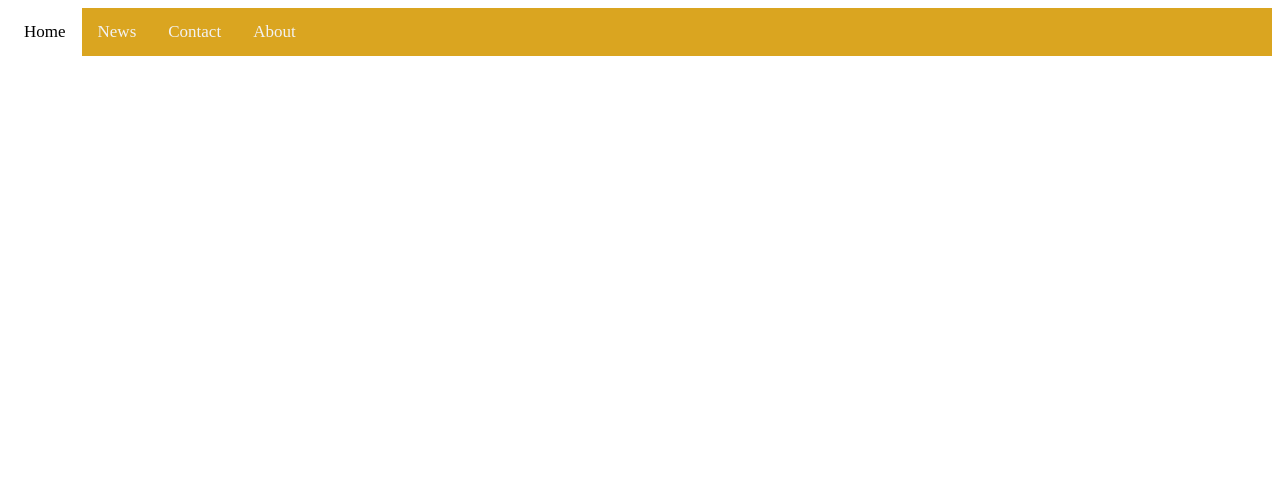
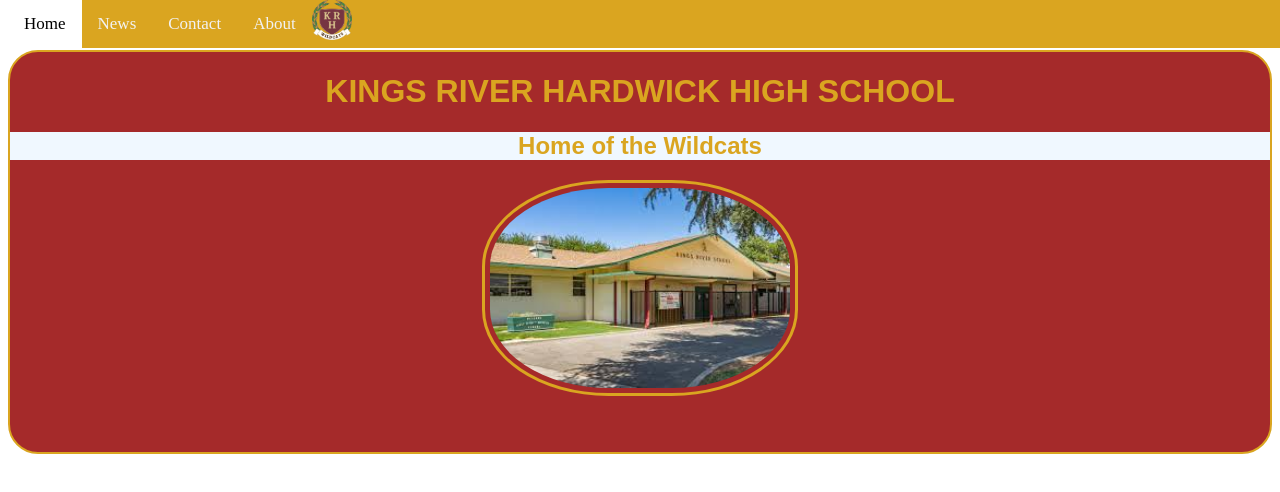
Before and after one commit to ColbyDomingos/COMP001B.AssignmentW4.1, a plain HTML site: page index.html in a window 1280 px wide. Drawn offline with Linux system fonts and the light colour scheme.

Commit message:
finished top of page

```diff
--- a/index.html
+++ b/index.html
@@ -16,12 +16,26 @@
 <body>
     <header>
         <div class="topnav">
+            <img src="images/krhlogo.png" alt="logo" width="40" height="40">
             <a class="active" href="index.html">Home</a>
             <a href="#news">News</a>
             <a href="#contact">Contact</a>
             <a href="#about">About</a>
         </div>
     </header>
+    <main>
+        <div id="pageTop">
+            <h1 id="welcome">KINGS RIVER HARDWICK HIGH SCHOOL</h1>
+
+            <h2 id="declaration">Home of the Wildcats</h2>
+
+            <img src="images/mainEntrance.jpg" alt="main entrance" width="300" height="200">
+        </div>
+
+        <div id="pageMid">
+            <img >
+        </div>
+    </main>
 
 </body>
 </html>
--- a/main.css
+++ b/main.css
@@ -1,7 +1,53 @@
+main{
+    margin-top: 50px;
+}
+
+main #welcome{
+    text-align: center;
+    color: goldenrod;
+    font-family:Arial, Helvetica, sans-serif
+
+}
+
+main #declaration{
+    background-color:aliceblue;
+
+    text-align: center;
+    color: goldenrod;
+    font-family:Arial, Helvetica, sans-serif
+
+}
+
+#pageTop{
+
+    height: 400px;
+
+
+    background-color: brown;
+    background-repeat: no-repeat;
+
+    border: 2px solid goldenrod;
+    border-radius: 30px;
+
+    img{
+        border: 3px solid goldenrod;
+        border-radius: 40%;
+        padding: 5px;
+
+        display: block;
+        margin-left: auto;
+        margin-right: auto;
+    }
+}
+
+
 /* Here down for topnav*/
 .topnav {
     background-color: goldenrod;
     overflow: hidden;
+    position: fixed;
+    top: 0;
+    width: 100%;
 }
 
 .topnav a {
@@ -15,7 +61,7 @@
 
 .topnav a:hover{
     background-color: white;
-    color: black;
+    color: brown;
 }
 
 .topnav a.active {
```
Also changed, not shown: images/grad.jpg (added), images/krhlogo.png (added), images/mainEntrance.jpg (added).
